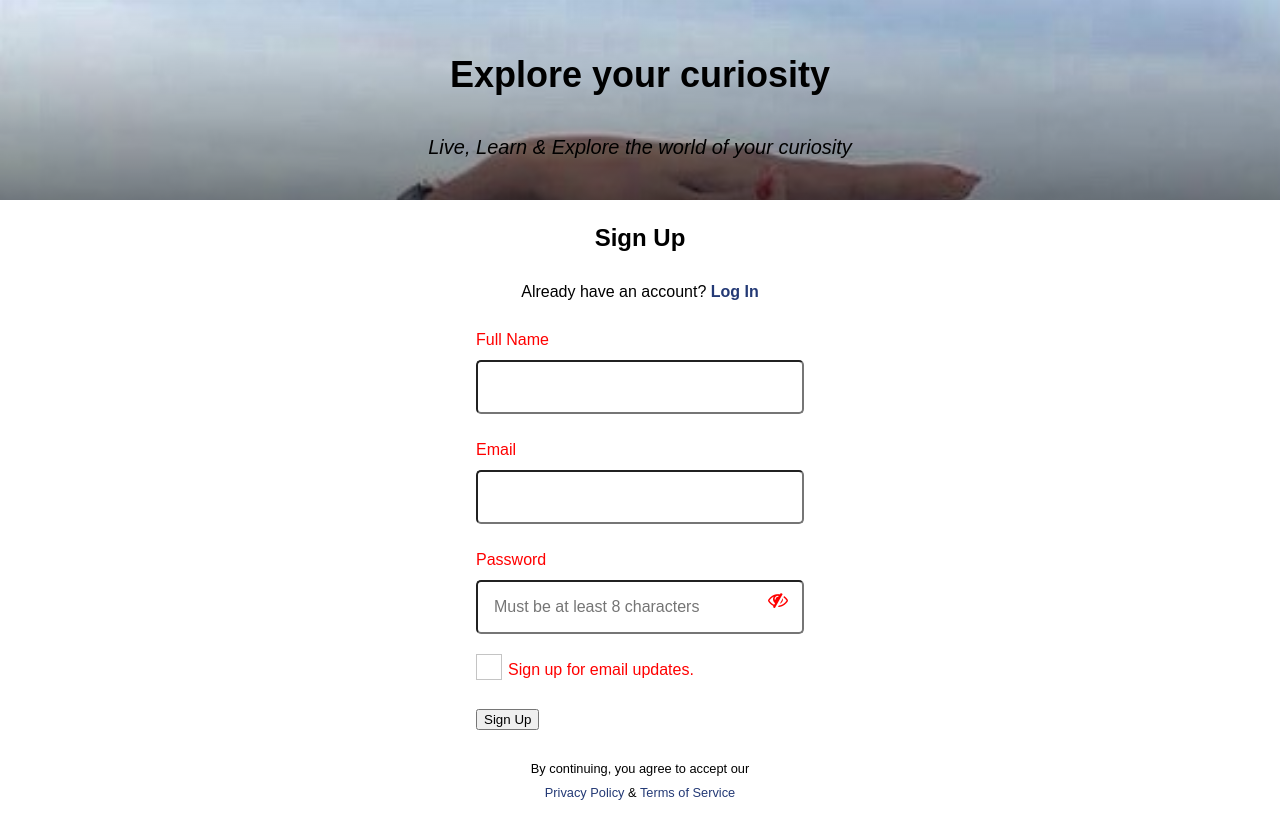
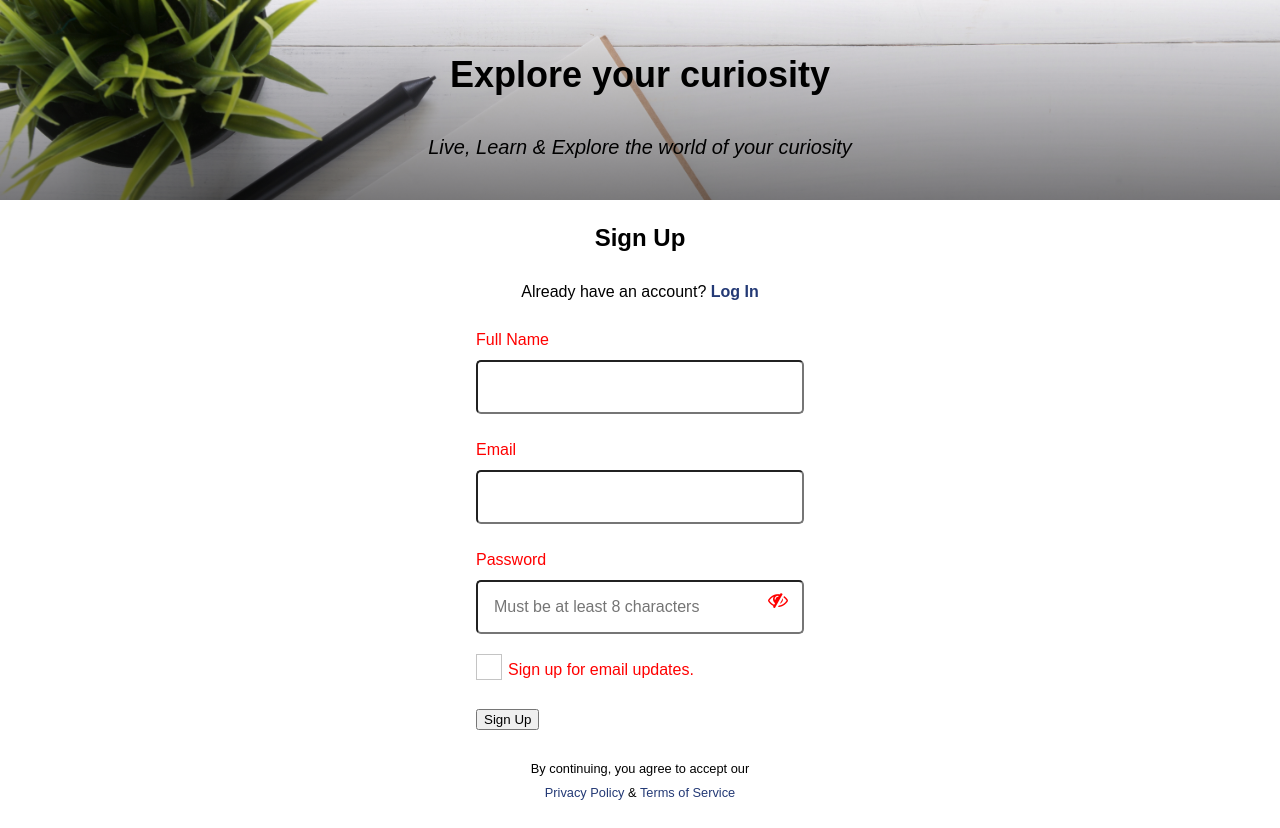
Before and after one commit to sumitrac/Sign-up-form, a plain HTML site: page index.html in a window 1280 px wide. Drawn offline with Linux system fonts and the light colour scheme.

Commit message:
Update style.css

```diff
--- a/style.css
+++ b/style.css
@@ -42,7 +42,7 @@ a:hover {
   align-items: center;
 }
 .left {
-  background: linear-gradient(rgba(0, 0, 0, 0), rgba(0, 0, 0, 0.5)), url('IMG-2032.jpg');
+  background: linear-gradient(rgba(0, 0, 0, 0), rgba(0, 0, 0, 0.5)), url('book.jpg');
   background-size: cover;
 }
 .left .copy {
```
